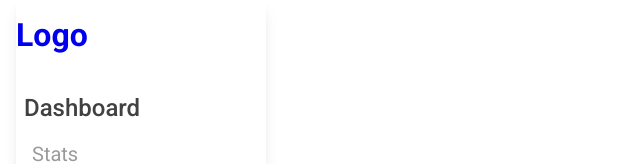
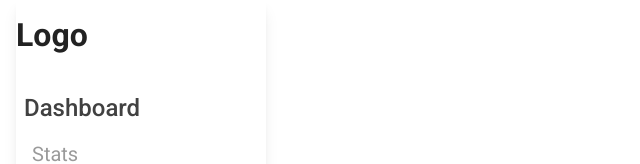
Before and after one commit to joseph0926/project_02-MoneyNote, a React (Vite) app in the folder client/: page / in a window 1280 px wide. Shown: the top 164 px of the page, without its empty margins (0-640 px from the left). Built offline with nearby package versions, Linux system fonts and the light colour scheme.

Commit message:
client-fix_2023.04.08

```diff
--- a/client/src/index.css
+++ b/client/src/index.css
@@ -26,7 +26,7 @@ body {
 
 a {
   text-decoration: none;
-  /* color: var(--color-dark); */
+  color: var(--color-dark);
 }
 
 ul {
```
